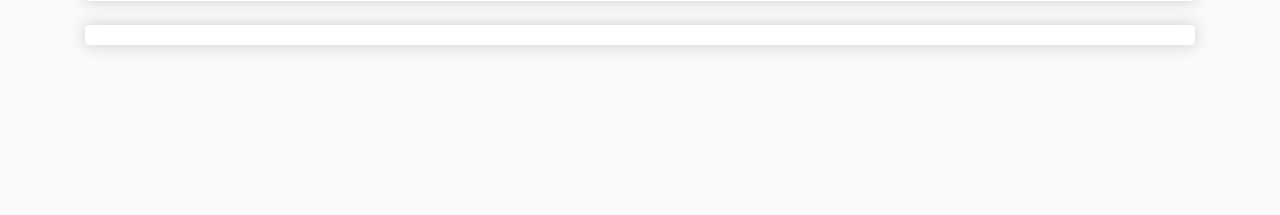
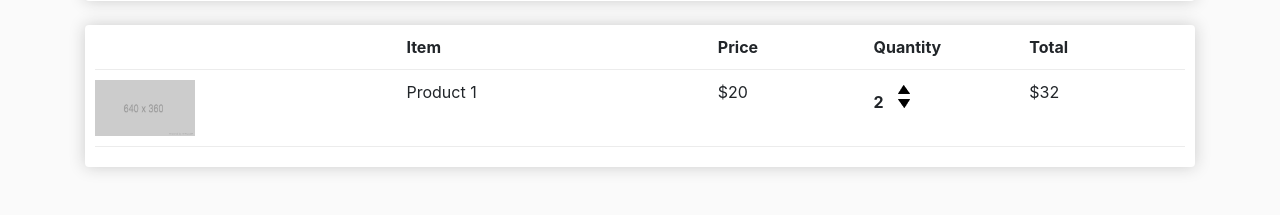
Before and after one commit to wasim-eb/ecommerce, a Django app: template store/templates/store/cart.html in a window 1280 px wide. Shown: the part 261-476 px from the top of the page. Run offline with Django 3.2, Linux system fonts and the light colour scheme; the template is opened without the code that fills it, so the values that code supplies are empty; some libraries are stand-ins or nearby versions.

Commit message:
Added cart rows to represent each column and the item each user has added to their cart. Added arrows to change the quantity or completely remove an item from the cart.

```diff
--- a/store/templates/store/cart.html
+++ b/store/templates/store/cart.html
@@ -8,22 +8,46 @@
     <div class="col-lg-12">
         <div class="box-element">
             <a  class="btn btn-outline-dark" href="{% url 'store' %}">&#x2190; Continue Shopping</a>
+
             <br>
             <br>
+            <!--This table holds the cart and item data-->
             <table class="table">
                 <tr>
                     <th><h5>Items: <strong>3</strong></h5></th>
                     <th><h5>Total:<strong> $42</strong></h5></th>
                     <th>
-                        <a  style="float:right; margin:5px;" class="btn btn-success" href="{% url 'checkout' %}">Checkout</a>
-                    </th>
+                        <a  style="float:right; margin:5px;" class="btn btn-success" href="{% url 'checkout' %}">Checkout</a></th>
                 </tr>
             </table>
-
         </div>
 
         <br>
+
+        <!--Cart rows to show the Item, price, quantity and total.-->
         <div class="box-element">
+            <div class="cart-row">
+                <div style="flex:2"></div>
+                <div style="flex:2"><strong>Item</strong></div>
+                <div style="flex:1"><strong>Price</strong></div>
+                <div style="flex:1"><strong>Quantity</strong></div>
+                <div style="flex:1"><strong>Total</strong></div>
+            </div>
+            <!--Another row that represents the items each user has added to their cart.-->
+            <div class="cart-row">
+                <div style="flex:2"><img class="row-image" src="{% static 'images/placeholder.png' %}"></div>
+                <div style="flex:2"><p>Product 1</p></div>
+                <div style="flex:1"><p>$20</p></div>
+                <div style="flex:1">
+                    <p class="quantity">2</p>
+                    <div class="quantity">
+                        <img class="chg-quantity" src="{% static  'images/arrow-up.png' %}">
+
+                        <img class="chg-quantity" src="{% static  'images/arrow-down.png' %}">
+                    </div>
+                </div>
+                <div style="flex:1"><p>$32</p></div>
+            </div>
 
         </div>
     </div>
```
Also changed, not shown: static/images/arrow-down.png (added), static/images/arrow-up.png (added).
